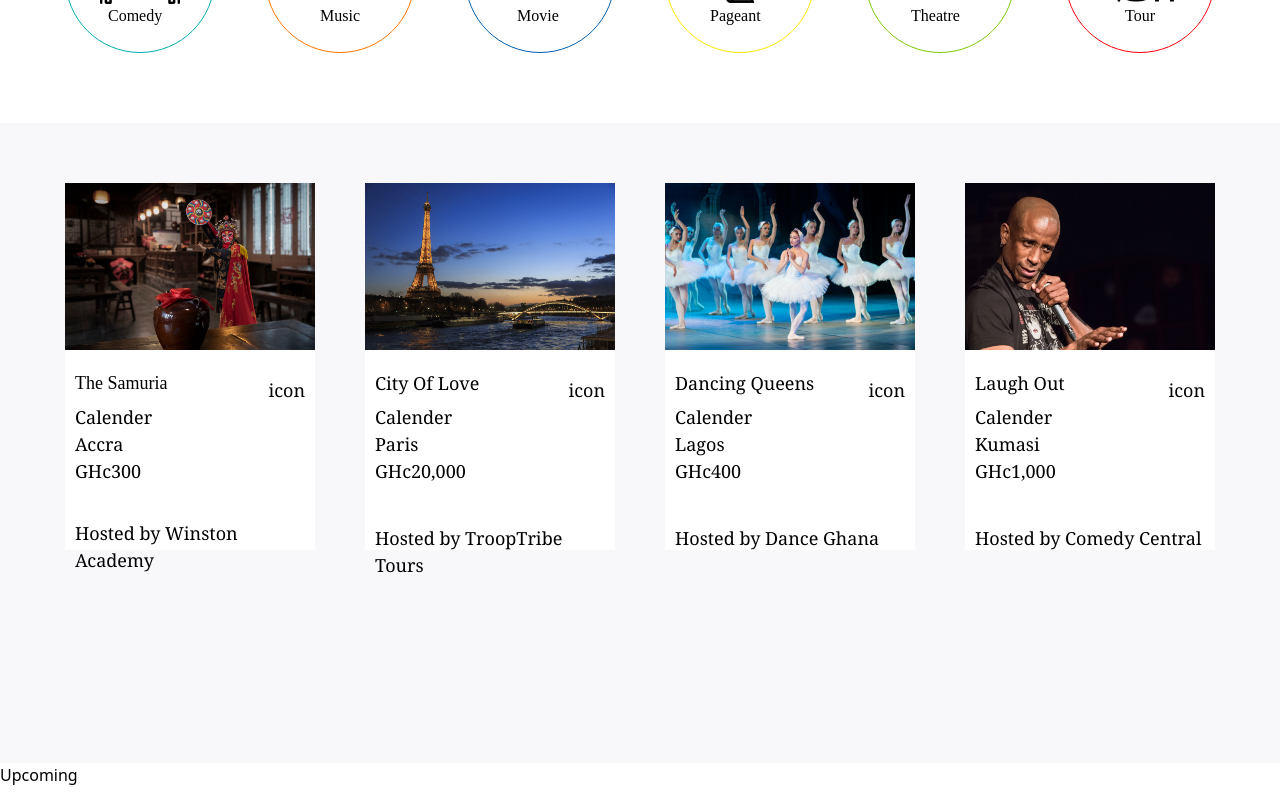
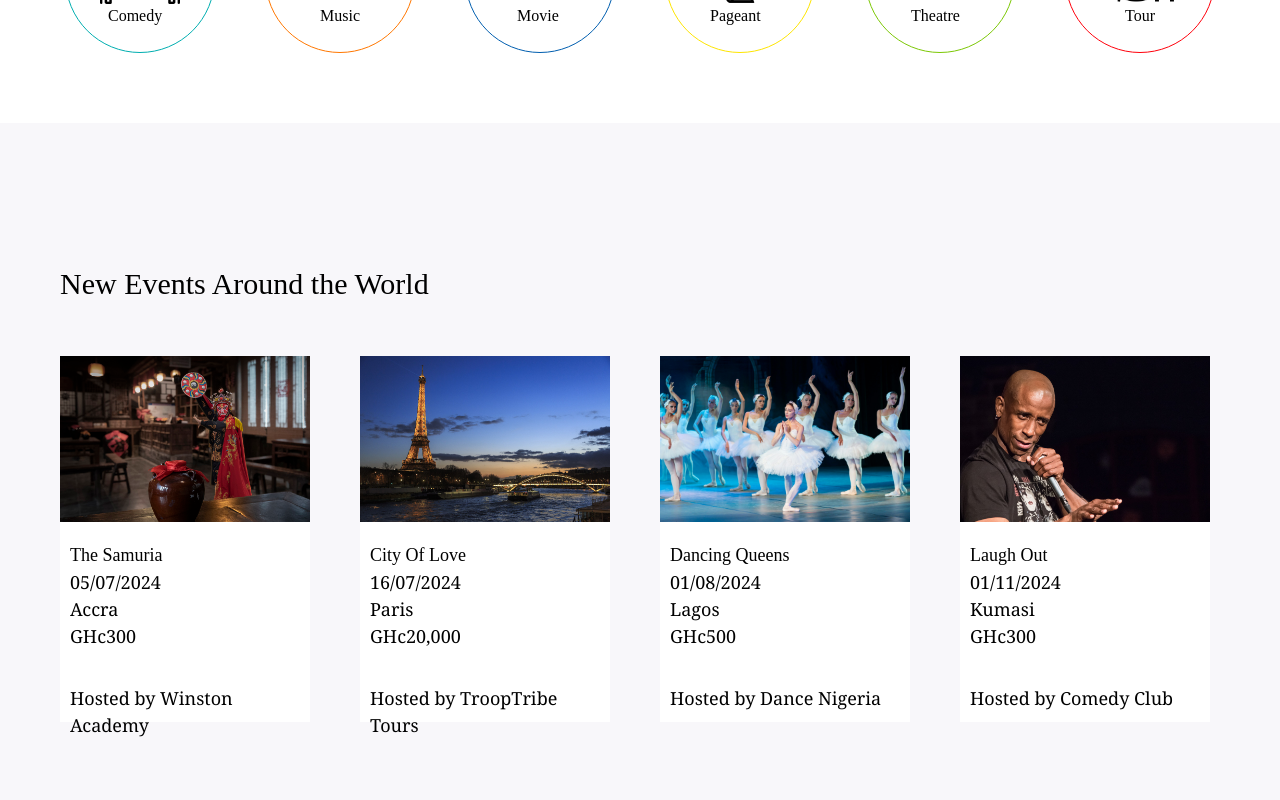
Before and after one commit to Team-Rebels/socialsync-front, a React (Vite) app: page / in a window 1280 px wide. Shown: the part 1280-2080 px from the top of the page. Built offline with nearby package versions, Linux system fonts and the light colour scheme.

Commit message:
Add hover effect on Programs

```diff
--- a/src/pages/home/components/occasions.jsx
+++ b/src/pages/home/components/occasions.jsx
@@ -1,51 +1,68 @@
 import React from 'react'
-import { ballerina, comedy, comedy1, play, tour1 } from '../../../assets/images'
+import { ballerina, comedy1, play, tour1 } from '../../../assets/images'
 
 const Occasions = () => {
   return (
-    <div className='h-[80vh] bg-[#F8F7FA] flex flex-row place-content-center gap-[50px] mt-[20px] font-serif pt-[60px]'>
-        <div className='size-[250px] group'>
-        <img src={play} alt="play" className='transition-transform duration-500 ease-in-out transform group-hover:scale-110' />
+    <div className='h-[100vh] bg-[#F8F7FA] flex flex-col justify-center mt-[20px] font-serif'>
+      <div className='mt-[-180px] mb-[50px] text-start pl-[60px] font-[lexend] text-[30px]'>
+        <h1>New Events Around the World</h1>
+      </div>
+      <div className='flex flex-row pl-[60px] gap-[50px]'>
+        <div className='relative size-[250px] group'>
+          <img src={play} alt="play" className='transition-transform duration-500 ease-in-out transform group-hover:scale-105' />
           <div className='w-[250px] h-[200px] bg-white pl-[10px] text-[18px] hover:bg-[#ea0a52] group pt-[20px]'>
             <p className='cursor-pointer font-[lexend] group-hover:text-white'>The Samuria</p>
-        <div className='flex flex-row justify-end mt-[-20px] pr-[10px] group-hover:text-white'>icon</div>
-        <p className='group-hover:text-white'>Calender</p>
+            <p className='group-hover:text-white'>05/07/2024</p>
             <p className='font-thin group-hover:text-white'>Accra</p>
             <p className='group-hover:text-white'>GHc300</p>
             <p className='pt-[35px] group-hover:text-white'>Hosted by Winston Academy</p>
           </div>
+          <div className='absolute inset-0 bg-black bg-opacity-80 opacity-0 transition-opacity duration-300 group-hover:opacity-100 flex flex-col justify-center items-center text-white h-[370px] pt-[10px]'>
+            <p className='pb-[30px] w-[75%] text-center'>The Samurai is a thrilling play set in feudal Japan, exploring themes of honor and loyalty through the journey of a legendary samurai warrior.</p>
+            <button className='hover:text-[#ea0a52]'>Buy ticket</button>
           </div>
-        <div className='size-[250px] group'>
-        <img src={tour1} alt="" className='transition-transform duration-500 ease-in-out transform group-hover:scale-110'  />
+        </div>
+        <div className='relative size-[250px] group'>
+          <img src={tour1} alt="play" className='transition-transform duration-500 ease-in-out transform group-hover:scale-105' />
           <div className='w-[250px] h-[200px] bg-white pl-[10px] text-[18px] hover:bg-[#ea0a52] group pt-[20px]'>
-        <p className='cursor-pointer group-hover:text-white'>City Of Love</p>
-        <div className='flex flex-row justify-end mt-[-20px] pr-[10px] group-hover:text-white'>icon</div>
-        <p className='group-hover:text-white'>Calender</p>
+            <p className='cursor-pointer font-[lexend] group-hover:text-white'>City Of Love</p>
+            <p className='group-hover:text-white'>16/07/2024</p>
             <p className='font-thin group-hover:text-white'>Paris</p>
             <p className='group-hover:text-white'>GHc20,000</p>
-        <p className='pt-[40px] group-hover:text-white'>Hosted by TroopTribe Tours</p>
+            <p className='pt-[35px] group-hover:text-white'>Hosted by TroopTribe Tours</p>
+          </div>
+          <div className='absolute inset-0 bg-black bg-opacity-80 opacity-0 transition-opacity duration-300 group-hover:opacity-100 flex flex-col justify-center items-center text-white h-[370px] pt-[10px]'>
+            <p className='pb-[30px] w-[75%] text-center'>Discover the enchanting romance and timeless beauty of Paris on an unforgettable trip.</p>
+            <button className='hover:text-[#ea0a52]'>Buy ticket</button>
           </div>
         </div>
-        <div className='size-[250px] group'>
-        <img src={ballerina} alt="" className='transition-transform duration-500 ease-in-out transform group-hover:scale-110' />
+        <div className='relative size-[250px] group'>
+          <img src={ballerina} alt="play" className='transition-transform duration-500 ease-in-out transform group-hover:scale-105' />
           <div className='w-[250px] h-[200px] bg-white pl-[10px] text-[18px] hover:bg-[#ea0a52] group pt-[20px]'>
-        <p className='cursor-pointer group-hover:text-white'>Dancing Queens</p>
-        <div className='flex flex-row justify-end mt-[-20px] pr-[10px] group-hover:text-white'>icon</div>
-        <p className='group-hover:text-white'>Calender</p>
-        <p className='group-hover:text-white'>Lagos</p>
-        <p className='group-hover:text-white'>GHc400</p>
-        <p className='pt-[40px] group-hover:text-white'>Hosted by Dance Ghana </p>
+            <p className='cursor-pointer font-[lexend] group-hover:text-white'>Dancing Queens</p>
+            <p className='group-hover:text-white'>01/08/2024</p>
+            <p className='font-thin group-hover:text-white'>Lagos</p>
+            <p className='group-hover:text-white'>GHc500</p>
+            <p className='pt-[35px] group-hover:text-white'>Hosted by Dance Nigeria</p>
+          </div>
+          <div className='absolute inset-0 bg-black bg-opacity-80 opacity-0 transition-opacity duration-300 group-hover:opacity-100 flex flex-col justify-center items-center text-white h-[370px] pt-[10px]'>
+            <p className='pb-[30px] w-[75%] text-center'>Witness the elegance and precision of ballet dancers in a captivating ballerina show that celebrates artistry and grace on stage.</p>
+            <button className='hover:text-[#ea0a52]'>Buy ticket</button>
           </div>
         </div>
-        <div className='size-[250px] group'>
-        <img src={comedy1} alt="" className='transition-transform duration-500 ease-in-out transform group-hover:scale-110'  />
+        <div className='relative size-[250px] group'>
+          <img src={comedy1} alt="play" className='transition-transform duration-500 ease-in-out transform group-hover:scale-105' />
           <div className='w-[250px] h-[200px] bg-white pl-[10px] text-[18px] hover:bg-[#ea0a52] group pt-[20px]'>
-        <p className='cursor-pointer group-hover:text-white'>Laugh Out</p>
-        <div className='flex flex-row justify-end mt-[-20px] pr-[10px] group-hover:text-white'>icon</div>
-        <p className='group-hover:text-white'>Calender</p>
-        <p className='group-hover:text-white'>Kumasi</p>
-        <p className='group-hover:text-white'>GHc1,000</p>
-        <p className='pt-[40px] group-hover:text-white'>Hosted by Comedy Central</p>
+            <p className='cursor-pointer font-[lexend] group-hover:text-white'>Laugh Out</p>
+            <p className='group-hover:text-white'>01/11/2024</p>
+            <p className='font-thin group-hover:text-white'>Kumasi</p>
+            <p className='group-hover:text-white'>GHc300</p>
+            <p className='pt-[35px] group-hover:text-white'>Hosted by Comedy Club</p>
+          </div>
+          <div className='absolute inset-0 bg-black bg-opacity-80 opacity-0 transition-opacity duration-300 group-hover:opacity-100 flex flex-col justify-center items-center text-white h-[370px] pt-[10px]'>
+            <p className='pb-[30px] w-[75%] text-center'>Enjoy a night of laughter in Kumasi as hilarious comedians bring uproarious humor and witty performances to a vibrant comedy show.</p>
+            <button className='hover:text-[#ea0a52]'>Buy ticket</button>
+          </div>
         </div>
       </div>
       </div>
```
Lines whose indentation alone changed are shown as unchanged.
